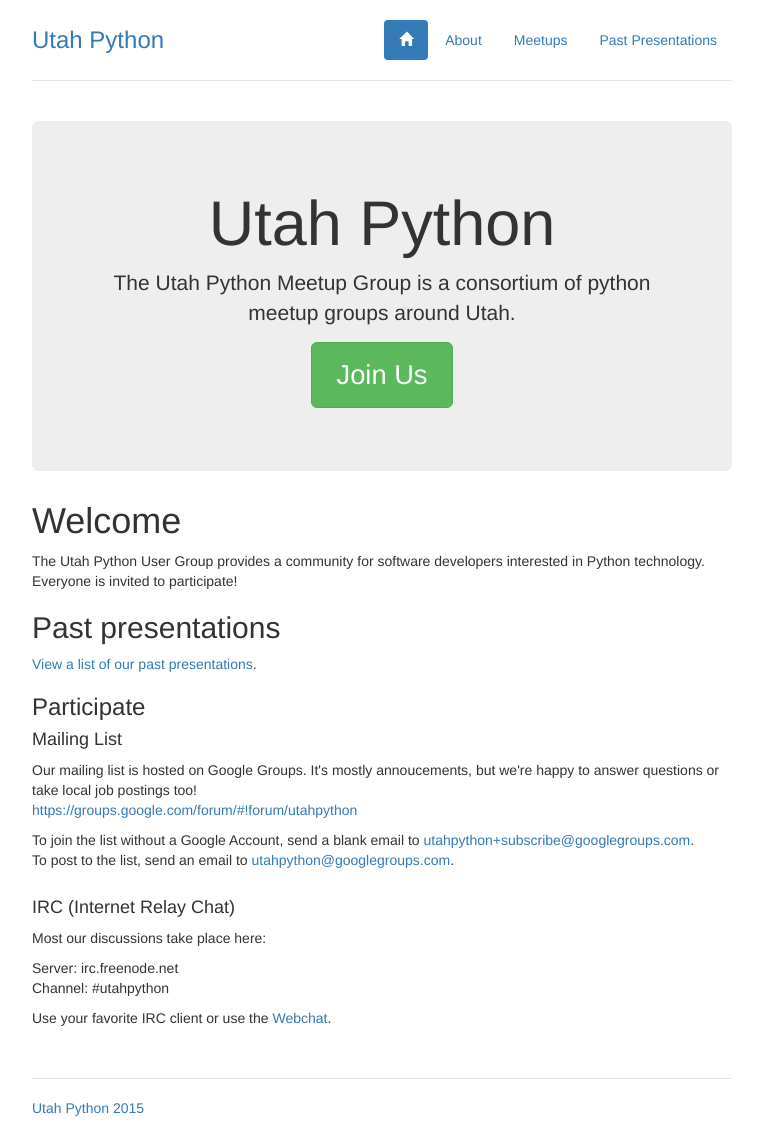
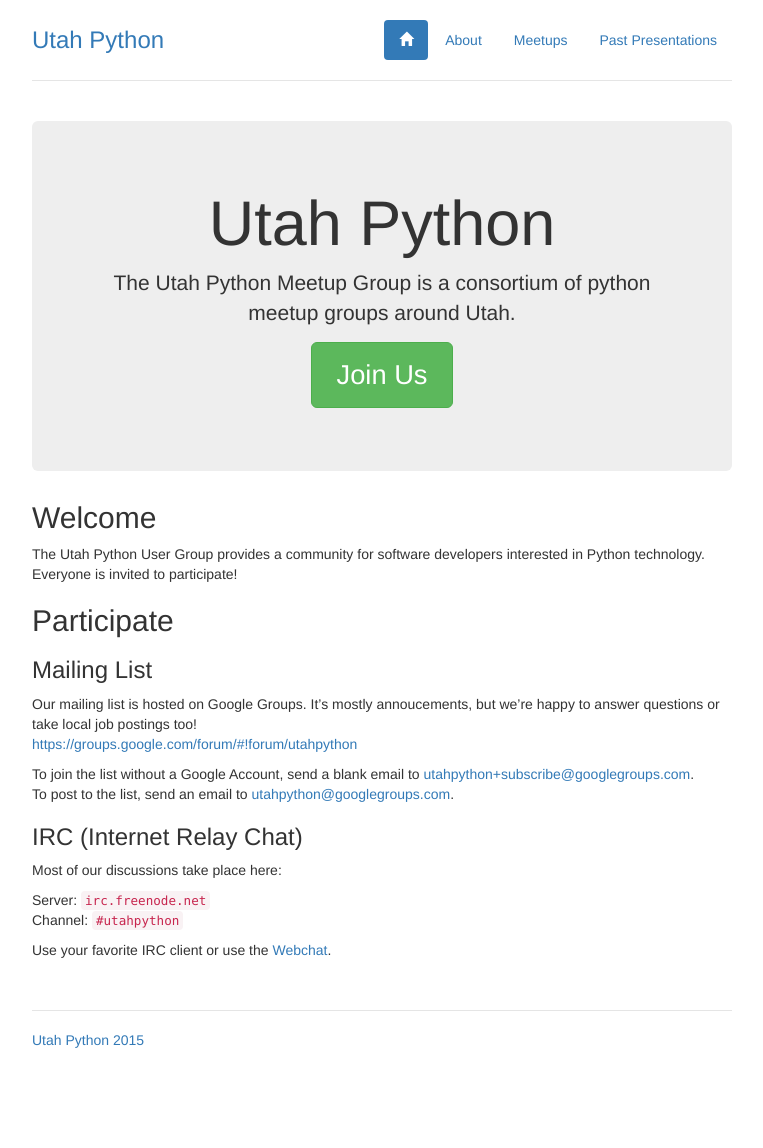
Before and after one commit to utahpython/utahpython.github.com, a Jekyll site: the page built from index.md, in a window 1280 px wide. Shown: the whole page, without its empty margins (258-1021 px from the left). Built offline with Jekyll 4.4.1, drawn with Linux system fonts in a browser that asks for light colours; nearby versions of some CDN libraries; library files that are not in the unit come from our copies; after the commit the page ends 1080 px from its top, so only the background shows below that.

```diff
--- a/index.md
+++ b/index.md
@@ -11,42 +11,30 @@
 ---
 {% include jumbotron.html %}
 
-<h1>Welcome</h1>
+## Welcome
 
-<p>The Utah Python User Group provides a community for software developers
-interested in Python technology. Everyone is invited to participate!</p>
+The Utah Python User Group provides a community for software developers
+interested in Python technology. Everyone is invited to participate!
 
-<div class="meetings">
+## Participate
 
-</div>
-<div class="archives">
-    <h2>Past presentations</h2>
+### Mailing List
 
-    <p><a href="{{ page.url-archives }}">View a list of our past
-        presentations</a>.</p>
-</div>
+Our mailing list is hosted on Google Groups. It's mostly annoucements,
+but we're happy to answer questions or take local job postings too!<br>
+[{{ page.url-group }}]({{ page.url-group }})
 
-<div class="membership">
-    <h3>Participate</h3>
+To join the list without a Google Account, send a blank email to
+[{{page.url-subscribe}}](mailto:{{ page.url-subscribe }}).<br>
+To post to the list, send an email to
+[{{ page.url-post }}](mailto:{{ page.url-post }}).
 
-    <h4>Mailing List</h4>
+### IRC (Internet Relay Chat)
 
-    <p>Our mailing list is hosted on Google Groups. It's mostly annoucements,
-    but we're happy to answer questions or take local job postings too!<br>
-    <a href="{{ page.url-group }}">{{ page.url-group }}</a></p>
+Most of our discussions take place here:
 
-    <p>To join the list without a Google Account, send a blank email to
-    <a href="mailto:{{ page.url-subscribe }}">{{ page.url-subscribe }}</a>.<br>
-    To post to the list, send an email to
-    <a href="mailto:{{ page.url-post }}">{{ page.url-post }}</a>.</p>
+Server: `irc.freenode.net`<br>
+Channel: `#utahpython`
 
-    <h4>IRC (Internet Relay Chat)</h4>
-
-    <p>Most our discussions take place here:</p>
-
-    <p>Server: irc.freenode.net<br>
-    Channel: #utahpython</p>
-
-    <p>Use your favorite IRC client or use the
-    <a href="http://webchat.freenode.net/?randomnick=1&channels=utahpython">Webchat</a>.</p>
-</div>
+Use your favorite IRC client or use the
+[Webchat](http://webchat.freenode.net/?randomnick=1&channels=utahpython).
```
Also changed, not shown: presentations.md (+9 -17 lines), upcoming.md (+6 -4 lines), _layouts/default.html (indentation only).
